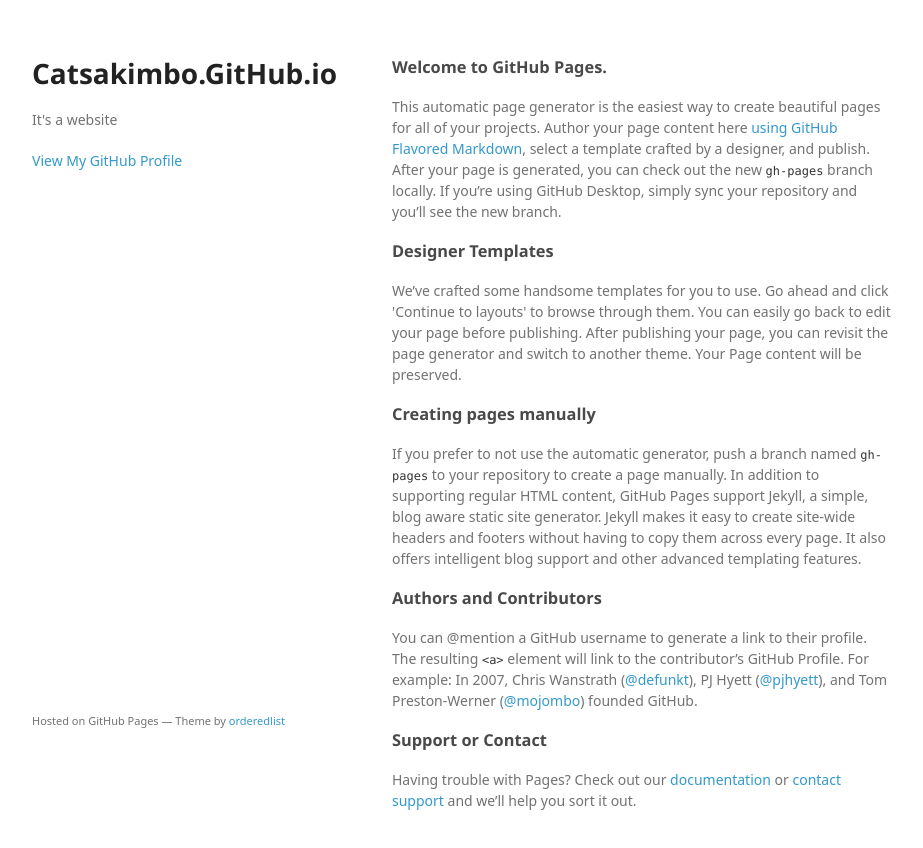
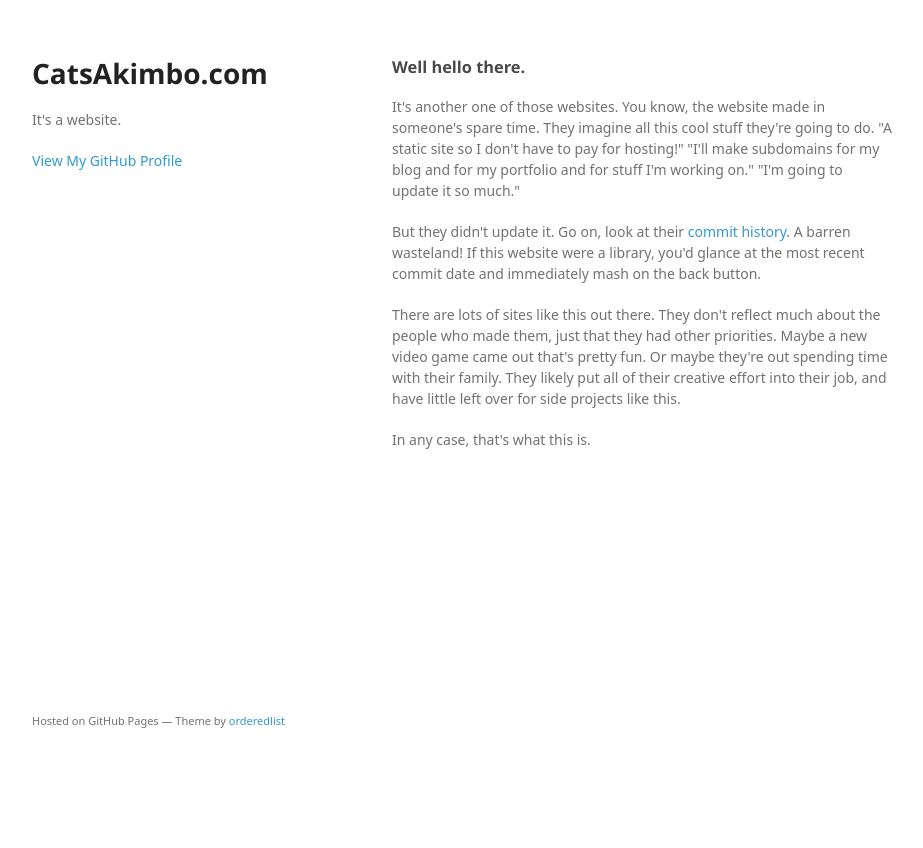
Before and after one commit to CatsAkimbo/catsakimbo.github.io, a plain HTML site: page index.html in a window 1280 px wide. Shown: the whole page, without its empty margins (178-1101 px from the left). After the commit the page ends 800 px from the top, so only its background shows below. Drawn offline with Linux system fonts and the light colour scheme; a web font is replaced by a local one.

Commit message:
Replace master branch with page content via GitHub

```diff
--- a/index.html
+++ b/index.html
@@ -3,7 +3,7 @@
   <head>
     <meta charset="utf-8">
     <meta http-equiv="X-UA-Compatible" content="chrome=1">
-    <title>Catsakimbo.GitHub.io by CatsAkimbo</title>
+    <title>CatsAkimbo.com by CatsAkimbo</title>
 
     <link rel="stylesheet" href="stylesheets/styles.css">
     <link rel="stylesheet" href="stylesheets/github-light.css">
@@ -15,8 +15,8 @@
   <body>
     <div class="wrapper">
       <header>
-        <h1>Catsakimbo.GitHub.io</h1>
-        <p>It&#39;s a website</p>
+        <h1>CatsAkimbo.com</h1>
+        <p>It&#39;s a website.</p>
 
 
         <p class="view"><a href="https://github.com/CatsAkimbo">View My GitHub Profile</a></p>
@@ -24,29 +24,15 @@
       </header>
       <section>
         <h3>
-<a id="welcome-to-github-pages" class="anchor" href="#welcome-to-github-pages" aria-hidden="true"><span aria-hidden="true" class="octicon octicon-link"></span></a>Welcome to GitHub Pages.</h3>
+<a id="well-hello-there" class="anchor" href="#well-hello-there" aria-hidden="true"><span aria-hidden="true" class="octicon octicon-link"></span></a>Well hello there.</h3>
 
-<p>This automatic page generator is the easiest way to create beautiful pages for all of your projects. Author your page content here <a href="https://guides.github.com/features/mastering-markdown/">using GitHub Flavored Markdown</a>, select a template crafted by a designer, and publish. After your page is generated, you can check out the new <code>gh-pages</code> branch locally. If you’re using GitHub Desktop, simply sync your repository and you’ll see the new branch.</p>
+<p>It's another one of those websites. You know, the website made in someone's spare time. They imagine all this cool stuff they're going to do. "A static site so I don't have to pay for hosting!" "I'll make subdomains for my blog and for my portfolio and for stuff I'm working on." "I'm going to update it so much."</p>
 
-<h3>
-<a id="designer-templates" class="anchor" href="#designer-templates" aria-hidden="true"><span aria-hidden="true" class="octicon octicon-link"></span></a>Designer Templates</h3>
+<p>But they didn't update it. Go on, look at their <a href="https://github.com/CatsAkimbo/catsakimbo.github.io/">commit history</a>. A barren wasteland! If this website were a library, you'd glance at the most recent commit date and immediately mash on the back button.</p>
 
-<p>We’ve crafted some handsome templates for you to use. Go ahead and click 'Continue to layouts' to browse through them. You can easily go back to edit your page before publishing. After publishing your page, you can revisit the page generator and switch to another theme. Your Page content will be preserved.</p>
+<p>There are lots of sites like this out there. They don't reflect much about the people who made them, just that they had other priorities. Maybe a new video game came out that's pretty fun. Or maybe they're out spending time with their family. They likely put all of their creative effort into their job, and have little left over for side projects like this.</p>
 
-<h3>
-<a id="creating-pages-manually" class="anchor" href="#creating-pages-manually" aria-hidden="true"><span aria-hidden="true" class="octicon octicon-link"></span></a>Creating pages manually</h3>
-
-<p>If you prefer to not use the automatic generator, push a branch named <code>gh-pages</code> to your repository to create a page manually. In addition to supporting regular HTML content, GitHub Pages support Jekyll, a simple, blog aware static site generator. Jekyll makes it easy to create site-wide headers and footers without having to copy them across every page. It also offers intelligent blog support and other advanced templating features.</p>
-
-<h3>
-<a id="authors-and-contributors" class="anchor" href="#authors-and-contributors" aria-hidden="true"><span aria-hidden="true" class="octicon octicon-link"></span></a>Authors and Contributors</h3>
-
-<p>You can @mention a GitHub username to generate a link to their profile. The resulting <code>&lt;a&gt;</code> element will link to the contributor’s GitHub Profile. For example: In 2007, Chris Wanstrath (<a href="https://github.com/defunkt" class="user-mention">@defunkt</a>), PJ Hyett (<a href="https://github.com/pjhyett" class="user-mention">@pjhyett</a>), and Tom Preston-Werner (<a href="https://github.com/mojombo" class="user-mention">@mojombo</a>) founded GitHub.</p>
-
-<h3>
-<a id="support-or-contact" class="anchor" href="#support-or-contact" aria-hidden="true"><span aria-hidden="true" class="octicon octicon-link"></span></a>Support or Contact</h3>
-
-<p>Having trouble with Pages? Check out our <a href="https://help.github.com/pages">documentation</a> or <a href="https://github.com/contact">contact support</a> and we’ll help you sort it out.</p>
+<p>In any case, that's what this is.</p>
       </section>
       <footer>
         <p><small>Hosted on GitHub Pages &mdash; Theme by <a href="https://github.com/orderedlist">orderedlist</a></small></p>
```
Also changed, not shown: params.json (+3 -3 lines).
